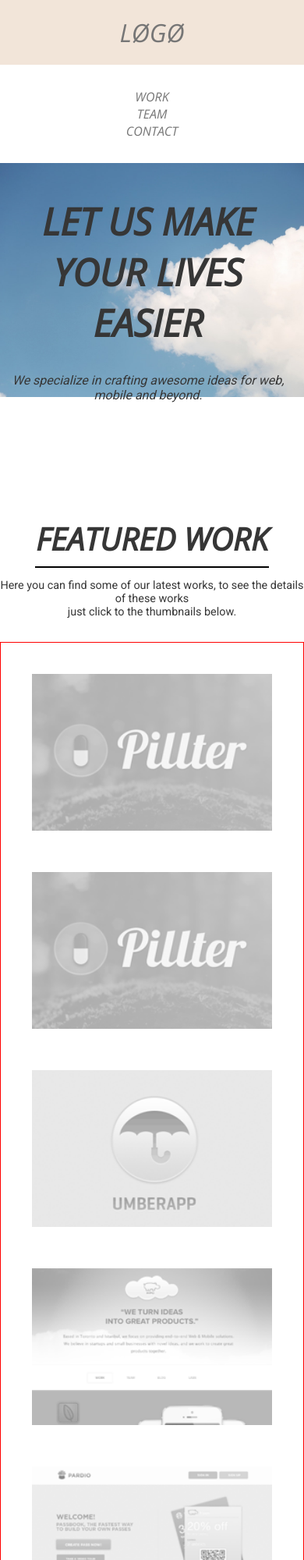
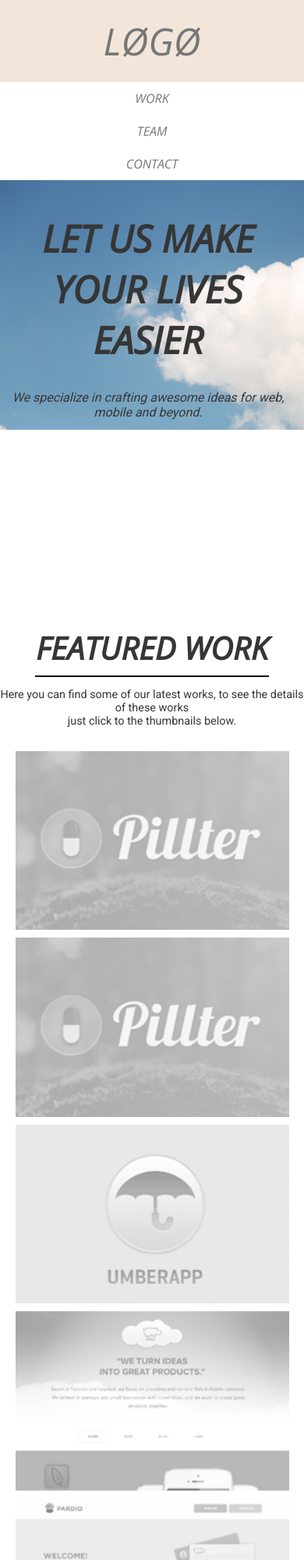
Before and after one commit to adamslavo/LETUSMAKE, a plain HTML site: page index.html in a window 390 px wide. Shown: the top 2000 px of the page at 78% size. Drawn offline with nearby package versions, Linux system fonts and the light colour scheme.

Commit message:
Mobile design

```diff
--- a/css/main.css
+++ b/css/main.css
@@ -39,15 +39,13 @@ header {
 	color: #767676;
 }
 
-nav ul{
+nav ul {
 	vertical-align: middle;
 	padding-top: 23px;
 
 }
-
 .nav-link:hover {
 	color: black;
-
 }
 
 .nav-link {
@@ -73,7 +71,7 @@ nav ul{
 	padding-top: 100px;
 }
 
-.introducing h1{
+.introducing h1 {
 	font-family: 'Open Sans', sans-serif;
 	font-weight: 700;
 	text-transform: uppercase;
@@ -82,13 +80,13 @@ nav ul{
 
 }
 
-.introducing p{
+.introducing p {
 	font-family: 'Roboto', sans-serif;
 	font-weight: 400;
 	color: #363636;
 }
 
-main{
+main {
 	width: 100%;
 }
 
@@ -122,7 +120,6 @@ main{
 	display: flex;
 	flex-wrap: wrap;
 	justify-content: space-around;
-	padding-bottom: 30px
 }
 
 .works {
@@ -132,13 +129,8 @@ main{
 	max-width: 996px;
 }
 
-.works a {
-	padding-left: 30px;
-}
-
-.works a img {
+.works img {
 	width: 100%;
-	padding: 20px;
 }
 
 .team {
@@ -147,7 +139,7 @@ main{
 	padding-top: 30px;
 }
 
-.team-text h1{
+.team-text h1 {
 	color: #363636;
 	font-family: 'Open Sans', sans-serif;
 	font-size: 2.5rem;
@@ -155,12 +147,13 @@ main{
 	margin: 0;
 }
 
-.team-text p{
+.team-text p {
 	color: #767676;
 	font-family: 'Roboto', sans-serif;
 	font-size: 0.9rem;
 	padding-top: 25px;
 	margin: 0;
+	padding: 5px;
 }
 
 .team-hr {
@@ -222,7 +215,7 @@ main{
 	padding-bottom: 30px;
 }
 
-.map p{
+.map p {
 	font-family: 'Open Sans', sans-serif;
 	font-weight: 400;
 	color: #767676;
@@ -310,8 +303,8 @@ form button {
 @media screen and (max-width: 520px) {
   .works {
   	display: flex;
+  	justify-content: center;
   	flex-direction: column;
-  	border: 1px red solid;
   	padding: 0;
   	margin: 0;
   }
@@ -340,9 +333,16 @@ form button {
   	margin: 0;
   }
 
-  .works a {
-	padding: 0;
-	margin: 20px;
+  .work, .works{
+  	display: flex;
+  	flex-direction: column;
+  	align-items: center;
+  }
+
+  .works img{
+	width: 90%;
+	max-width: 420px;
+	padding-bottom: 10px;
   }
 
   .developer {
@@ -357,12 +357,6 @@ form button {
 
   .nav-bar {
   	background-color: #f2e5d9;
-  }
-
-  .nav-items {
-  	margin: 0;
-  	padding: 30px 0 30px 30px;
-  	align-items: center;
   }
 
   .wrap-header {
@@ -384,6 +378,26 @@ form button {
   }
 
   .header-intro {
-  	height: 300px;
+  	height: 320px;
+  }
+
+  .logo {
+  	font-size: 3rem;
+  }
+
+  nav ul {
+  	width: 100%;
+  	margin: 0;
+  	padding: 0;
+  }
+
+  nav ul li {
+  	text-align: center;
+  	margin-left: 30px;
+  	padding: 10px;
+  }
+
+  .features-header {
+  	padding-top: 170px;
   }
 }
--- a/index.html
+++ b/index.html
@@ -43,15 +43,15 @@
         </div>
         <div class="work">
             <div class="works">
-                <a href="#"><img src="img/box1.png" alt=""></a>
-                <a href="#"><img src="img/box1.png" alt=""></a>
-                <a href="#"><img src="img/box4.png" alt=""></a>
-                <a href="#"><img src="img/box5.png" alt=""></a>
-                <a href="#"><img src="img/box6.png" alt=""></a>
-                <a href="#"><img src="img/box7.png" alt=""></a>
-                <a href="#"><img src="img/box3.png" alt=""></a>
-                <a href="#"><img src="img/box8.png" alt=""></a>
-                <a href="#"><img src="img/box9.png" alt=""></a>
+                <img src="img/box1.png" alt="">
+                <img src="img/box1.png" alt="">
+                <img src="img/box4.png" alt="">
+                <img src="img/box5.png" alt="">
+                <img src="img/box6.png" alt="">
+                <img src="img/box7.png" alt="">
+                <img src="img/box3.png" alt="">
+                <img src="img/box8.png" alt="">
+                <img src="img/box9.png" alt="">
             </div>
 
         </div>
@@ -92,7 +92,7 @@
         </div>
         <div class="footer-main">
             <div class="map">
-                <p>here we are located?</p>
+                <p>Where we are located?</p>
                 <img src="img/map1.png" alt="map">
             </div>
             <div class="contact-form">
```
